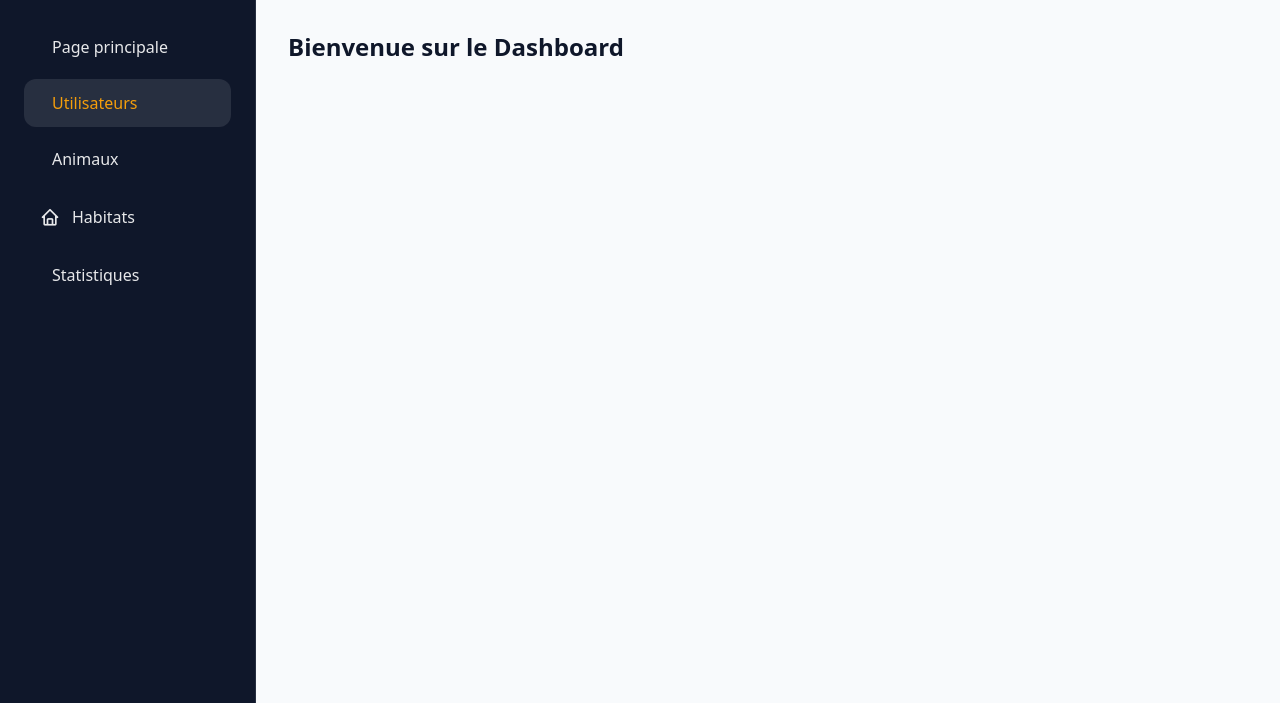
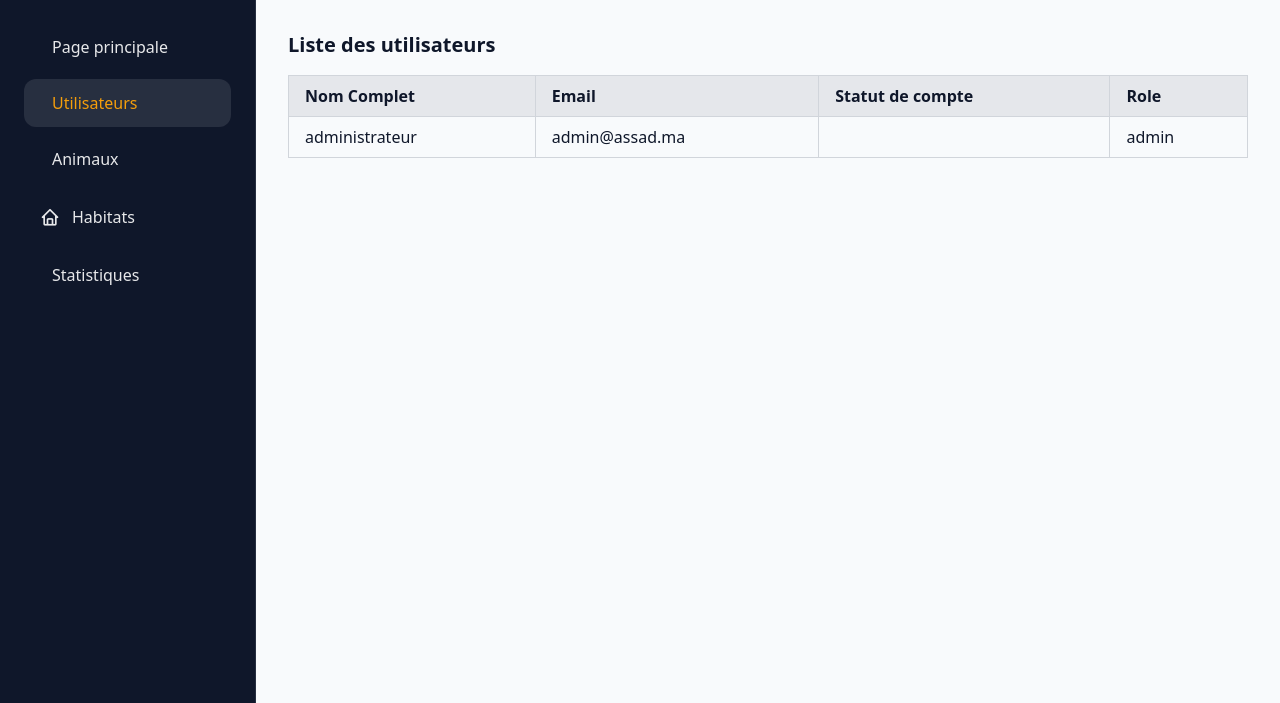
Before and after one commit to AZIZABADA10/ASSAD, a PHP site: page /pages/admin/manage_users.php in a window 1280 px wide. Shown: the part 97-800 px from the top of the page. Run offline with PHP 8.4, Linux system fonts and the light colour scheme; a user stored in the database is signed in; data comes from the database, SQL or seed files in the repository; data that the repository does not hold is empty; some libraries are stand-ins or nearby versions.

Commit message:
Ajout de la page de gestion des utilisateurs
* Création d'une table pour afficher les utilisateurs
* Ajout de styles avec Tailwind pour améliorer l'apparence
* Correction de bugs dans la requête SQL

```diff
--- a/actions/user_crud.php
+++ b/actions/user_crud.php
@@ -1,8 +1,8 @@
 <?php
 
-    require_once '../config/db.php';
+    require_once __DIR__ .'/../config/db.php';
 
-    $resu
+    $users = $connexion -> query("SELECT * FROM utilisateurs GROUP BY `role`");
 
 
 ?>
--- a/pages/admin/manage_users.php
+++ b/pages/admin/manage_users.php
@@ -1,5 +1,5 @@
 <?php
-
+require_once '../../actions/user_crud.php';
 session_start();
 
 if (!isset($_SESSION['user'])) {
@@ -109,10 +109,28 @@ if (!isset($_SESSION['user'])) {
 
     <!-- Main content -->
     <main class="ml-64 w-full p-8">
-      <h1 class="text-2xl font-bold mb-4">Bienvenue sur le Dashboard</h1>
+      <h2 class="text-xl font-bold mb-4">Liste des utilisateurs</h2>
 
-
-
+        <table class="w-full text-left border-collapse">
+          <thead class="bg-gray-200">
+            <tr>
+              <th class="px-4 py-2 border border-gray-300">Nom Complet</th>
+              <th class="px-4 py-2 border border-gray-300">Email</th>
+              <th class="px-4 py-2 border border-gray-300">Statut de compte</th>
+              <th class="px-4 py-2 border border-gray-300">Role</th>
+            </tr>
+          </thead>
+          <tbody>
+            <?php while ($user = $users->fetch_assoc()): ?>
+            <tr class="hover:bg-gray-100">
+              <td class="px-4 py-2 border border-gray-300"><?php echo $user['nom_complet']; ?></td>
+              <td class="px-4 py-2 border border-gray-300"><?php echo $user['email']; ?></td>
+              <td class="px-4 py-2 border border-gray-300"><?php echo $user['statut_de_compet']; ?></td>
+              <td class="px-4 py-2 border border-gray-300"><?php echo $user['role']; ?></td>
+            </tr>
+            <?php endwhile; ?>
+          </tbody>
+        </table>
     </main>
 
   </div>
```
